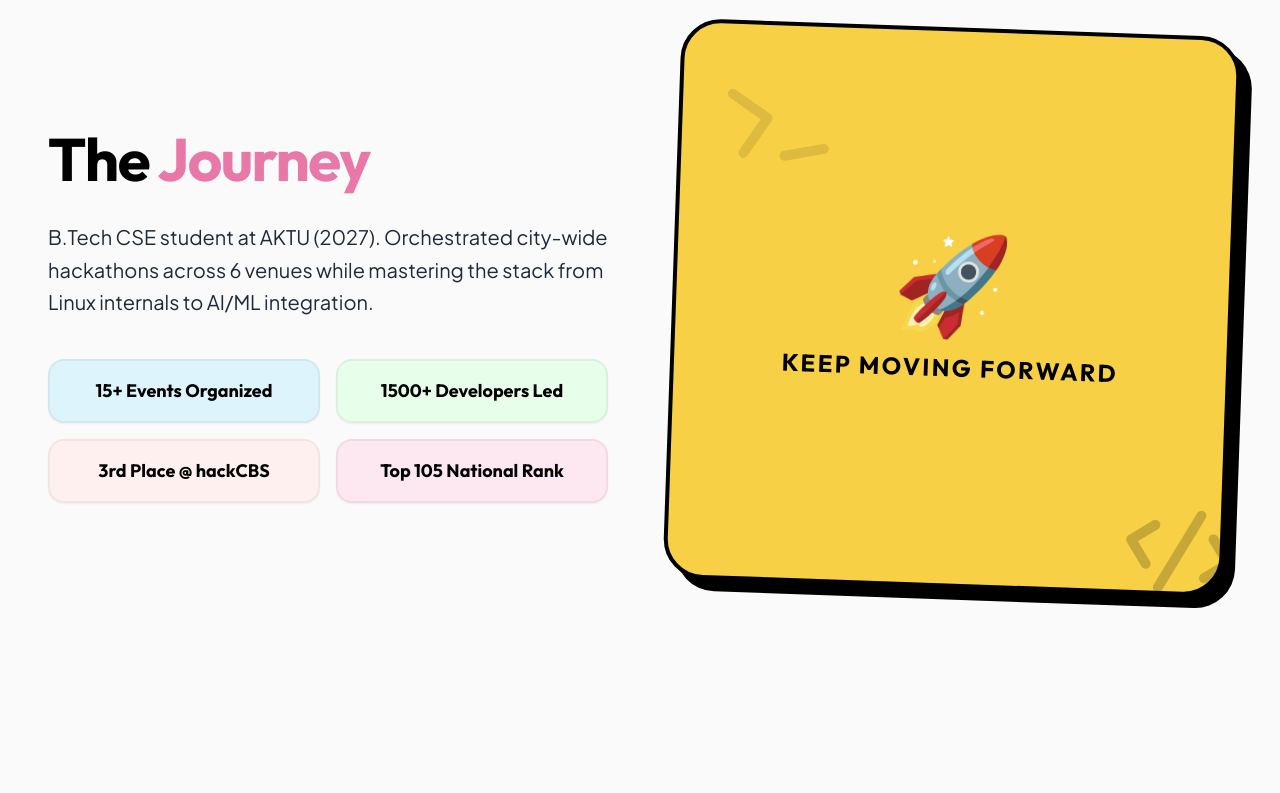
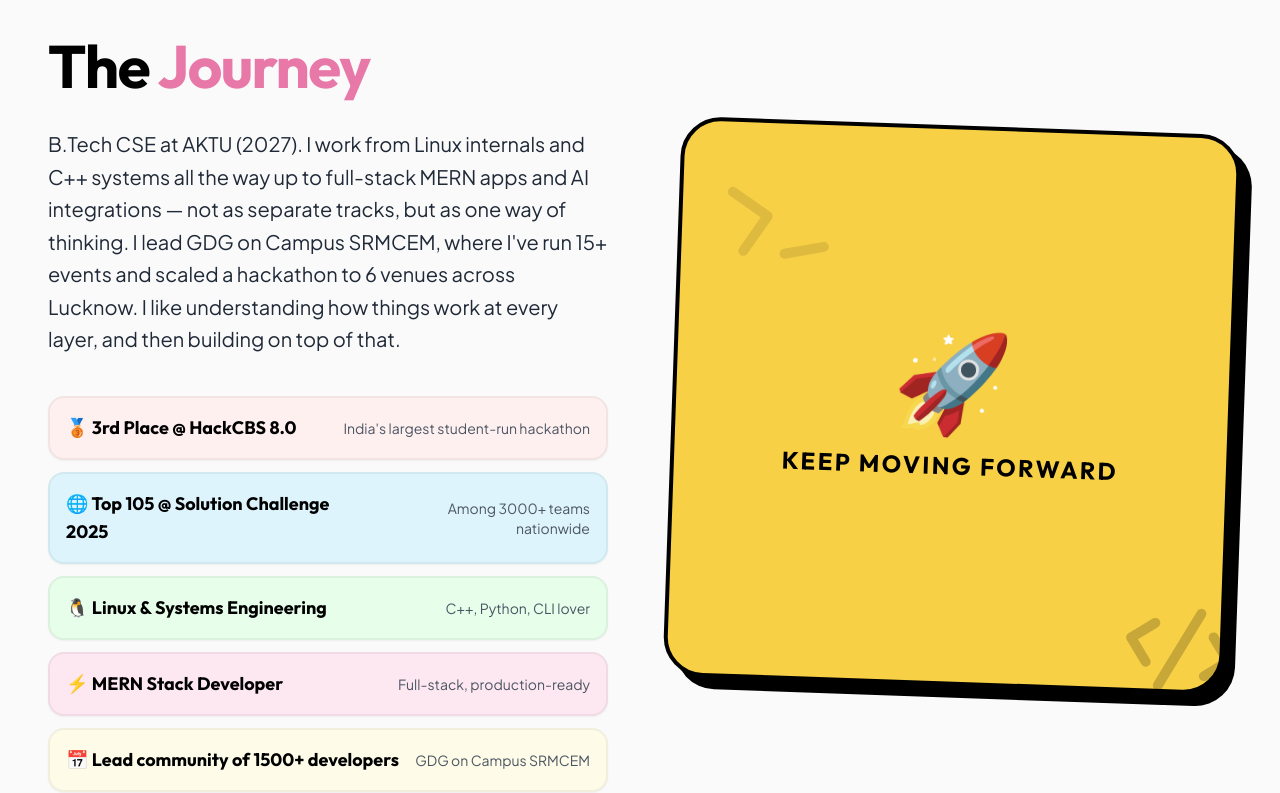
Before and after one commit to ItsPriyamSri/priyam-portfolio, a React (Vite) app: page / in a window 1280 px wide. Shown: the part 820-1613 px from the top of the page. Built offline with nearby package versions, Linux system fonts and the light colour scheme.

Commit message:
fixed tile hover properties and update desciption.

```diff
--- a/src/App.tsx
+++ b/src/App.tsx
@@ -255,22 +255,24 @@
         </h2>
         <div className="space-y-6 text-xl font-jakarta text-gray-800 leading-relaxed">
           <p>
-            B.Tech CSE student at AKTU (2027). Orchestrated city-wide hackathons across 6 venues while mastering the stack from Linux internals to AI/ML integration.
+            B.Tech CSE at AKTU (2027). I work from Linux internals and C++ systems all the way up to full-stack MERN apps and AI integrations — not as separate tracks, but as one way of thinking. I lead GDG on Campus SRMCEM, where I've run 15+ events and scaled a hackathon to 6 venues across Lucknow. I like understanding how things work at every layer, and then building on top of that.
           </p>
 
-          <div className="grid grid-cols-2 gap-4 pt-4">
+          <div className="space-y-3 pt-4">
             {[
-              { label: "15+ Events Organized", color: "bg-[#DDF4FD]" },
-              { label: "1500+ Developers Led", color: "bg-[#E6FEEA]" },
-              { label: "3rd Place @ hackCBS", color: "bg-[#FFF0F0]" },
-              { label: "Top 105 National Rank", color: "bg-[#FDE7F0]" },
+              { title: "🥉 3rd Place @ HackCBS 8.0", sub: "India's largest student-run hackathon", color: "bg-[#FFF0F0]" },
+              { title: "🌐 Top 105 @ Solution Challenge 2025", sub: "Among 3000+ teams nationwide", color: "bg-[#DDF4FD]" },
+              { title: "🐧 Linux & Systems Engineering", sub: "C++, Python, CLI lover", color: "bg-[#E6FEEA]" },
+              { title: "⚡ MERN Stack Developer", sub: "Full-stack, production-ready", color: "bg-[#FDE7F0]" },
+              { title: "📅 Lead community of 1500+ developers", sub: "GDG on Campus SRMCEM", color: "bg-[#FEFCE8]" },
             ].map((metric, i) => (
               <motion.div
                 key={i}
-                whileHover={{ y: -5 }}
-                className={`${metric.color} p-4 rounded-2xl border-2 border-black/5 flex flex-col items-center justify-center text-center shadow-sm`}
+                whileHover={{ x: 5 }}
+                className={`${metric.color} p-4 rounded-2xl border-2 border-black/5 flex flex-col sm:flex-row sm:items-center sm:justify-between gap-1 shadow-sm`}
               >
-                <span className="font-outfit font-bold text-base md:text-lg leading-tight text-black">{metric.label}</span>
+                <span className="font-outfit font-bold text-lg text-black">{metric.title}</span>
+                <span className="font-jakarta text-sm text-gray-600 sm:text-right">{metric.sub}</span>
               </motion.div>
             ))}
           </div>
@@ -302,7 +304,7 @@
 );
 
 const TechnicalExpertise = () => (
-  <SectionWrapper className="py-24 px-6 container mx-auto">
+  <SectionWrapper className="py-24 px-10 container mx-auto">
     <div className="flex flex-col items-center mb-16">
       <h2 className="text-4xl md:text-5xl font-outfit font-bold text-black mb-4">Technical Expertise</h2>
       <div className="h-2 w-24 bg-[#5FD974] border-2 border-black rounded-full shadow-[2px_2px_0px_#000000]"></div>
@@ -419,7 +421,7 @@
   ];
 
   return (
-    <SectionWrapper id="projects" className="py-24 px-6 container mx-auto">
+    <SectionWrapper id="projects" className="py-24 px-10 container mx-auto">
       <div className="flex flex-col items-center mb-16">
         <h2 className="text-4xl md:text-5xl font-outfit font-bold text-black mb-4">Engineering Projects</h2>
         <div className="h-2 w-24 bg-[#E878A8] border-2 border-black rounded-full shadow-[2px_2px_0px_#000000]"></div>
@@ -466,7 +468,7 @@
               animate={{ opacity: 1, height: "auto" }}
               exit={{ opacity: 0, height: 0 }}
               transition={{ duration: 0.5, ease: "easeInOut" }}
-              className="overflow-hidden w-full"
+              className="overflow-hidden w-full pb-10 px-4"
             >
               <div className="grid grid-cols-1 md:grid-cols-2 lg:grid-cols-4 gap-6 pt-10">
                 {sandboxProjects.map((p, idx) => (
@@ -476,15 +478,15 @@
                     animate={{ opacity: 1, y: 0 }}
                     transition={{ delay: idx * 0.1 }}
                   >
-                    <PastelCard bgColor={p.color} className="h-full border-2 border-black shadow-[4px_4px_0px_#000000]">
+                    <BrutalistCard bgColor={p.color} className="h-full flex flex-col">
                       <h4 className="text-xl font-outfit font-bold text-black mb-2">{p.name}</h4>
-                      <p className="text-sm font-jakarta font-medium text-gray-800 mb-4">{p.desc}</p>
+                      <p className="text-sm font-jakarta font-medium text-gray-800 mb-4 flex-grow">{p.desc}</p>
                       <div className="flex flex-wrap gap-2">
                         {p.tags.map(t => (
                           <span key={t} className="text-[10px] font-black uppercase tracking-widest px-2 py-0.5 bg-white/50 border border-black rounded">{t}</span>
                         ))}
                       </div>
-                    </PastelCard>
+                    </BrutalistCard>
                   </motion.div>
                 ))}
               </div>
@@ -641,7 +643,7 @@
   ];
 
   return (
-    <SectionWrapper className="py-24 px-6 container mx-auto">
+    <SectionWrapper className="py-24 px-10 container mx-auto">
       <div className="flex flex-col items-center mb-16">
         <h2 className="text-4xl md:text-5xl font-outfit font-bold text-black mb-4">Professional training</h2>
         <div className="h-2 w-24 bg-[#F7D046] border-2 border-black rounded-full shadow-[2px_2px_0px_#000000]"></div>
@@ -651,7 +653,7 @@
         {mainCerts.map((cert, idx) => {
           const theme = certColors[idx % certColors.length];
           return (
-            <PastelCard key={cert} bgColor={theme.bg} className="flex flex-col gap-6 hover:scale-105 transition-transform border-2 border-black shadow-[4px_4px_0px_#000000] !rounded-2xl">
+            <PastelCard key={cert} bgColor={theme.bg} className="flex flex-col gap-6 hover:scale-105 transition-transform border-2 border-black shadow-[4px_4px_0px_#000000] !rounded-2xl h-full">
               <div className={`w-12 h-12 ${theme.iconBg} rounded-xl flex items-center justify-center ${theme.icon} border-2 border-black`}>
                 <Award size={24} />
               </div>
@@ -672,7 +674,7 @@
               animate={{ opacity: 1, height: "auto" }}
               exit={{ opacity: 0, height: 0 }}
               transition={{ duration: 0.5, ease: "easeInOut" }}
-              className="overflow-hidden w-full"
+              className="overflow-hidden w-full pb-10 px-4"
             >
               <div className="grid grid-cols-1 sm:grid-cols-2 lg:grid-cols-4 gap-8 pt-10">
                 {designCerts.map((cert, idx) => {
```
